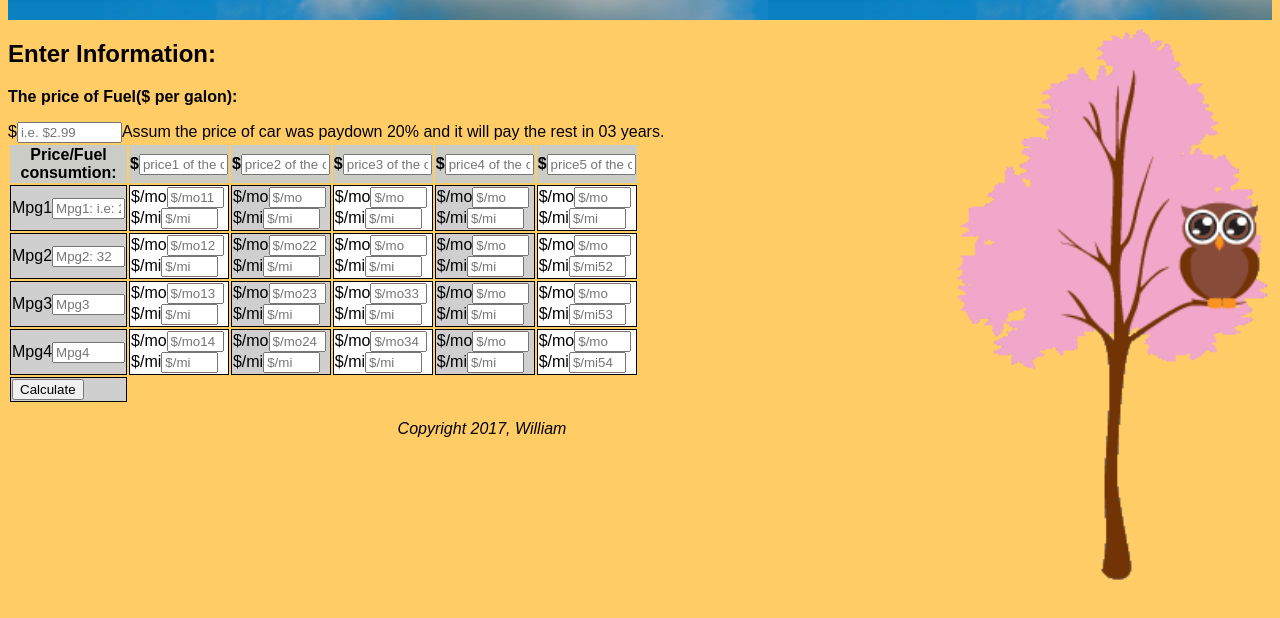
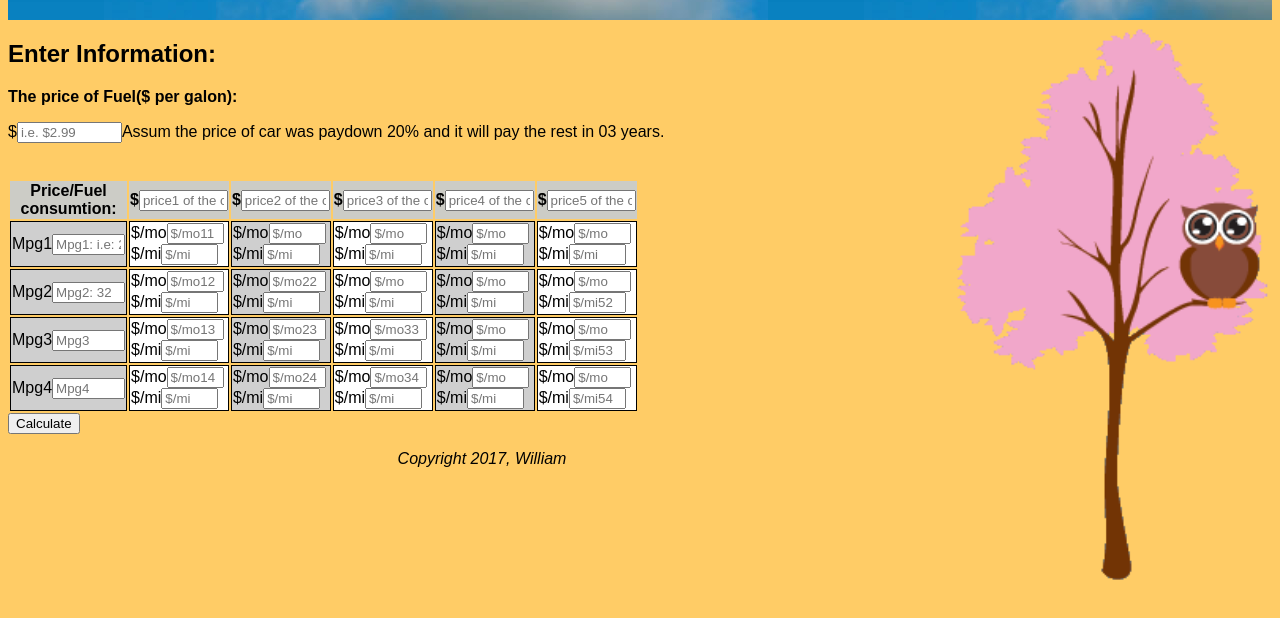
Before and after one commit to WilliamVo2/GUI-Programing-I, a plain HTML site: page GUI-I-hw4/461f20174.html in a window 1280 px wide. Shown: the part 110-728 px from the top of the page. Drawn offline with Linux system fonts and the light colour scheme.

Commit message:
Update 461f20174.html

```diff
--- a/GUI-I-hw4/461f20174.html
+++ b/GUI-I-hw4/461f20174.html
@@ -148,11 +148,12 @@
                     $/mi<input type="text" id="cel54b" size="4"
                     placeholder="$/mi54"></td>
             </tr>
-
-            <tr><td class="end"><input type="button"  value="Calculate"
-                    onclick="calculate();"> </td></tr>
+		  <br><br>
 
           </table>
+
+		<input type="button"  value="Calculate"
+                    onclick="calculate();">
         </form>
      <!-- this is Javascript program to make the form work-->
         <script>
```
